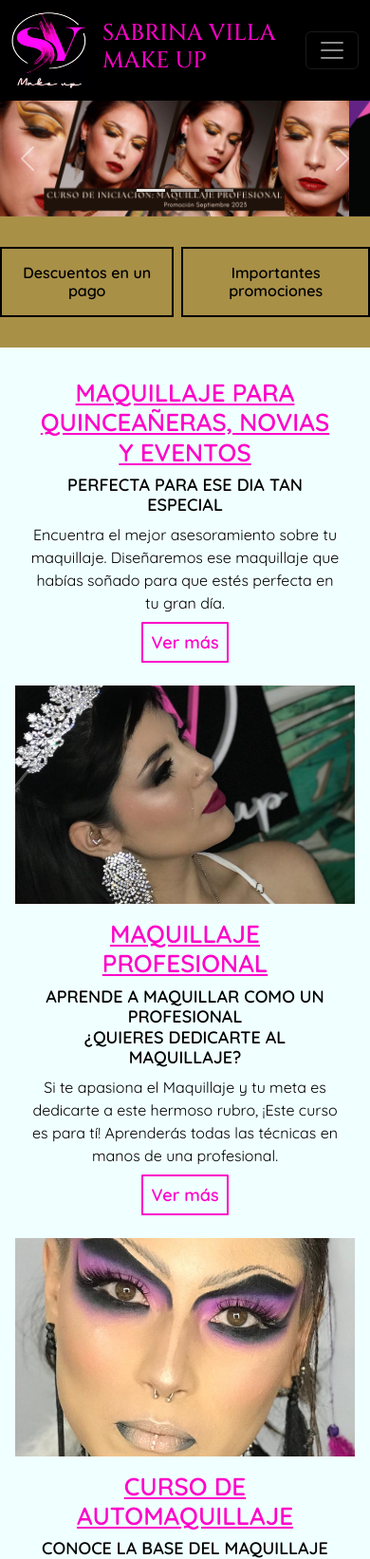
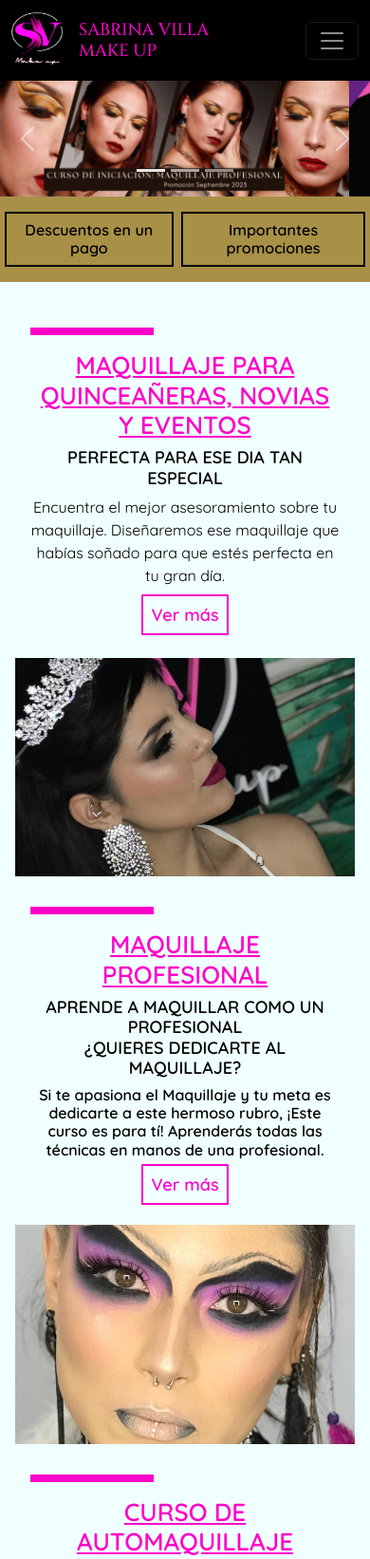
Before and after one commit to Crisdamattos/SabrinaVillaMakeup, a plain HTML site: page index.html in a window 390 px wide. Shown: the top 1642 px of the page at 95% size. Drawn offline with nearby package versions, Linux system fonts and the light colour scheme.

Commit message:
Hr´s decorativos / nav-bar mq 576px

```diff
--- a/css/estilos.css
+++ b/css/estilos.css
@@ -22,7 +22,7 @@ h1 {
 h2 {
     font-size: 30px;
     font-weight: 600;
-    margin-block: 2rem;
+    margin-block: 1rem;
     }
 h3 {
     font-size: 32px;
@@ -38,6 +38,13 @@ h4 {
 p {
     font-size: 24px;
     color: black;
+    }
+hr {
+    color: #ff00c8;
+    background-color: #ff00c8;
+    opacity: 1;
+    width: 40%;
+    height: .5rem;
     }
 
 /* Header */
@@ -87,13 +94,14 @@ footer p {
     justify-content: center;
     text-align: center;
     margin-bottom: 1rem;
+    padding-inline: .3rem;
     background-color: #a89047;
     gap: 3rem;
     }
 .desc_prom_item {
     color: black;
     border: 2px solid black;
-    padding: 1rem;
+    padding: .5rem;
     }
 
 .contenedor_index {
@@ -363,7 +371,6 @@ footer p {
         gap: 1.5rem;
         }
 
-
     /*Sobre mi*/
     .contenedor_sobremi {
         grid-template-columns: 1fr;
@@ -382,6 +389,9 @@ footer p {
 
 @media (max-width: 576px) {
 
+    h1 {
+        font-size: 18px;
+        }
     h2 {
         font-size: 16px;
         }
@@ -390,16 +400,18 @@ footer p {
     }
 
     /*Inicio*/
+    .navbar-brand img {
+        width: 55px;
+        height: 55px;
+        }
     .desc_prom {
         gap: .5rem;
         }
-
 
     /*Sobre mi*/
     .contenedor_sobremi img {
         margin-inline: 0;
         }
-
 
     /*Porfolio*/
     .porfolio_section h3 {
@@ -409,7 +421,6 @@ footer p {
         flex-wrap: wrap;
         }
 
-
     /*Contacto*/
     .contacto_main p {
         font-size: 20px;
--- a/index.html
+++ b/index.html
@@ -65,7 +65,7 @@
                         <img src="./images/curso-canvas2.png" class="d-block w-100" alt="Curso Canvas">
                     </div>
                     <div class="carousel-item">
-                        <img src="./images/curso-canvas3.png" class="d-block w-100" alt="Curso Canvas">
+                        <img src="./images/curso-canvas3.png" class="d-block w-100" alt="GiftCard Canvas">
                     </div>
                 </div>
                 <button class="carousel-control-prev" type="button" data-bs-target="#carouselExampleIndicators" data-bs-slide="prev">
@@ -86,6 +86,7 @@
             <section class="contenedor_index">
                 <div class="index_parrafo">
                     <div class="index_parrafo1">
+                        <hr>
                         <h3>MAQUILLAJE PARA QUINCEAÑERAS, NOVIAS Y EVENTOS</h3>
                         <h4>PERFECTA PARA ESE DIA TAN ESPECIAL</h4>
                         <p>Encuentra el mejor asesoramiento sobre tu maquillaje. Diseñaremos ese maquillaje que habías soñado para que estés perfecta en tu gran día.</p>
@@ -98,18 +99,20 @@
 
                 <div class="index_parrafo">
                     <div class="index_parrafo2">
+                        <hr>
                         <h3>MAQUILLAJE PROFESIONAL</h3>
-                        <h4>APRENDE A MAQUILLAR COMO UN PROFESIONAL<br>¿QUIERES DEDICARTE AL MAQUILLAJE?</h4>
+                        <h4>APRENDE A MAQUILLAR COMO UN PROFESIONAL<br>¿QUIERES DEDICARTE AL MAQUILLAJE?<h4>
                         <p>Si te apasiona el Maquillaje y tu meta es dedicarte a este hermoso rubro, ¡Este curso es para tí! Aprenderás todas las técnicas en manos de una profesional.</p>
                         <p class="index_boton"><a href="./pages/servicios.html">Ver más</a></p>
                     </div>
                 </div>
                 <div class="index_image2">
-                    <img src="./images/maq_prof.png" alt="Imagen Maquillaje">
+                    <img src="./images/maq_prof.png" alt="Imagen Maquillaje Profesional">
                 </div>
 
                 <div class="index_parrafo">
                     <div class="index_parrafo3">
+                        <hr>
                         <h3>CURSO DE AUTOMAQUILLAJE</h3>
                         <h4>CONOCE LA BASE DEL MAQUILLAJE PROFESIONAL Y DISFRUTA CADA OCACIÓN</h4>
                         <p>Conoce tu rostro y maquillate en pocos pasos sin ninguna complicación. Aprende las técnicas y conoce los mejores productos para que tu maquillaje sea rápido y perfecto para cualquier ocasión.</p>
@@ -118,7 +121,7 @@
                 </div>
 
                 <div class="index_image3">
-                    <img src="./images/maq_curso.png" alt="Imagen Maquillaje">
+                    <img src="./images/maq_curso.png" alt="Imagen Autoaquillaje">
                 </div>
             </section>
 
@@ -126,7 +129,7 @@
 
         <footer>
 
-            <p>Para conocer mas de mi chequea mis redes sociales</p>
+            <p>Para conocer más de mí chequea mis redes sociales</p>
             <div class="footer">
                 <a href="https://www.facebook.com/ale.yvotypora" target="_blank"><svg xmlns="http://www.w3.org/2000/svg" width="40" height="40" fill="currentColor" class="bi bi-facebook" viewBox="0 0 16 16">
                     <path d="M16 8.049c0-4.446-3.582-8.05-8-8.05C3.58 0-.002 3.603-.002 8.05c0 4.017 2.926 7.347 6.75 7.951v-5.625h-2.03V8.05H6.75V6.275c0-2.017 1.195-3.131 3.022-3.131.876 0 1.791.157 1.791.157v1.98h-1.009c-.993 0-1.303.621-1.303 1.258v1.51h2.218l-.354 2.326H9.25V16c3.824-.604 6.75-3.934 6.75-7.951z"/>
```
Also changed, not shown: pages/contacto.html (+1 -1 lines), pages/porfolio.html (+1 -1 lines), pages/servicios.html (+7 -4 lines), pages/sobremi.html (+1 -1 lines).
